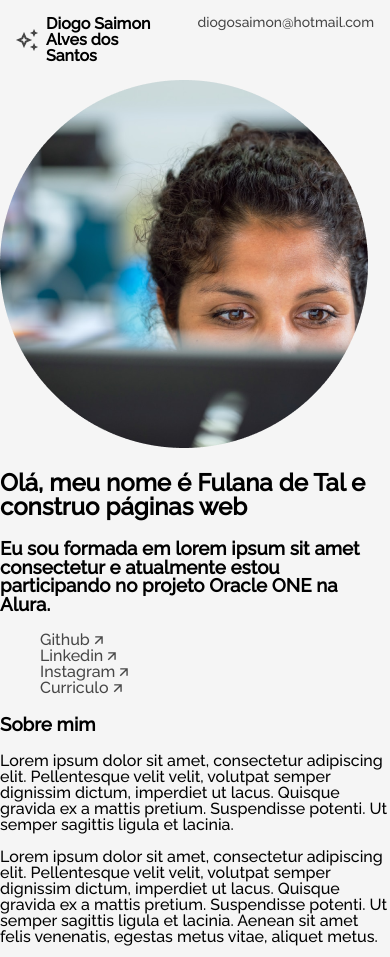
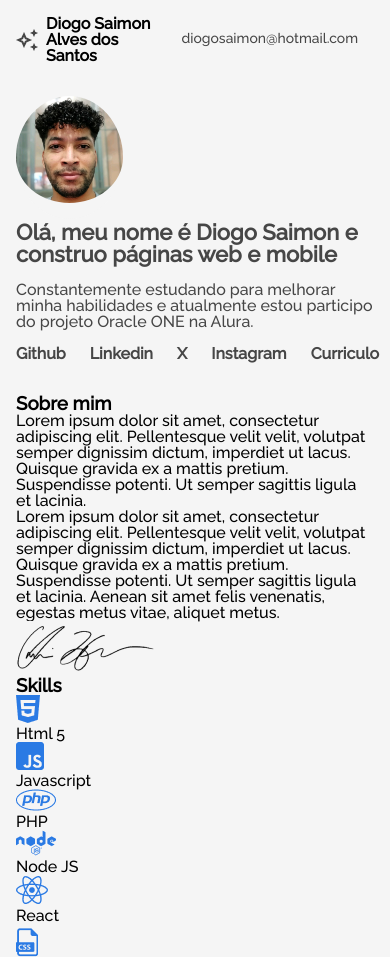
Before and after one commit to DiogoSaimon/challenge-portifolio, a plain HTML site: page index.html in a window 390 px wide. Shown: the top 957 px of the page. Drawn offline with Linux system fonts and the light colour scheme.

Commit message:
finalizado a seção apresentação e a funcionalidade de visualizar o currículo em pdf. Feito a responsidade

```diff
--- a/index.html
+++ b/index.html
@@ -43,17 +43,19 @@
         <!-- Sessão de Header/Title/Hero -->
         <section class="title">
             <div class="title__div">
-                <img class="title__profile" src="assets\profile.png">
+                <img class="title__profile" src="assets/my_photos/eu.jpg">
                 <div class="title__container" id="#sobremim">
-                    <h2 class="title__bio">Olá, meu nome é Fulana de Tal e construo páginas web</h2>
-                    <h3 class="title__subsection">Eu sou formada em lorem ipsum sit amet consectetur e atualmente estou
-                        participando no projeto Oracle ONE na Alura.</h3>
+                    <h2 class="title__bio">Olá, meu nome é Diogo Saimon e construo páginas web e mobile</h2>
+                    <h3 class="title__subsection">Constantemente estudando para melhorar minha habilidades e
+                        atualmente estou
+                        participo do projeto Oracle ONE na Alura.</h3>
                     <ul class="title__network">
                         <!-- Ponha os links de suas redes sociais favoritas -->
-                        <li class="title__network__item"><a href="">Github <img src="assets\arrow.png"> </a></li>
-                        <li class="title__network__item"><a href="">Linkedin <img src="assets\arrow.png"></a></li>
-                        <li class="title__network__item"><a href="">Instagram <img src="assets\arrow.png"></a></li>
-                        <li class="title__network__item"><a href="">Curriculo <img src="assets\arrow.png"></a></li>
+                        <li class="title__network__item"><a href="https://github.com/DiogoSaimon" target="_blank">Github <img src="assets\arrow.png" id="arrow"> </a></li>
+                        <li class="title__network__item"><a href="https://www.linkedin.com/in/diogo-saimon/" target="_blank">Linkedin <img src="assets\arrow.png" id="arrow"></a></li>
+                        <li class="title__network__item"><a href="https://x.com/DiogoSaimon" target="_blank">X <img src="assets\arrow.png" id="arrow"></a></li>
+                        <li class="title__network__item"><a href="https://www.instagram.com/diogosaimon/" target="_blank">Instagram <img src="assets\arrow.png" id="arrow"></a></li>
+                        <li class="title__network__item"><a href="my_curriculum_view.html" target="_blank">Curriculo <img src="assets\arrow.png" id="arrow"></a></li>
                     </ul>
                 </div>
             </div>
--- a/styles/menu.css
+++ b/styles/menu.css
@@ -1,8 +1,7 @@
 .menu {
     display: flex;
-    padding: 0 var(--size-horizontal-padding);
-    width: 100vw;
     justify-content: space-between;
+    padding-bottom: 2rem;
 }
 
 header {
@@ -27,7 +26,6 @@ header {
 nav {
     display: flex;
     flex-direction: row;
-    gap: var(--size-gap-section);
 }
 
 .menu__list {
@@ -38,7 +36,10 @@ nav {
 .menu__list__item {
     font-weight: var(--fontweight-medium);
     margin-left: var(--size-gap-section);
+    margin-top: 1rem;
     font-size: 1rem;
+    justify-content: center;
+    align-items: center;
 
 }
 
@@ -58,32 +59,22 @@ nav {
 }
 
 
-
 /*Tablet*/
-@media  screen and (max-width: 1024px){
-    header {
-        padding: 0px 2rem;
-    }
-
+@media screen and (max-width: 1024px) {
     .menu__list {
         display: none;
     }
 
     .menu__list__item__contato {
         font-weight: var(--fontweight-bold);
-        padding: 1rem;
         font-size: 1rem;
+        font-style: normal;
     }
-
 
 }
 
 /*Mobile*/
 @media screen and (max-width: 668px) {
-    header {
-        padding: 1rem;
-    }
-
     .menu__title {
         margin: 0;
     }
@@ -94,7 +85,6 @@ nav {
 
     .menu__list__item__contato {
         font-weight: var(--fontweight-regular);
-        padding: 1rem;
         font-size: 0.87rem;
     }
 }
--- /dev/null
+++ b/styles/presentation.css
@@ -0,0 +1,117 @@
+.title__div {
+    display: flex;
+    flex-direction: row-reverse;
+    justify-content: space-between;
+}
+
+.title__container{
+    display: flex;
+    flex-direction: column;
+    justify-content: center;
+}
+
+.title__profile {
+    height: 30%;
+    width: 30%;
+    border-radius: 50%;
+    object-fit: cover;
+}
+
+.title__bio{
+    font-size: 3.25rem;
+    line-height: auto;
+    font-weight: var(--fontweight-bold);
+    color: var(--cor-de-link);
+    padding-bottom: 1.5rem;
+}
+
+.title__subsection{
+    font-size: 1.37rem;
+    line-height: auto;
+    font-weight: var(--fontweight-regular);
+    color: var(--cor-de-link);
+    padding-bottom: 1.5rem;
+}
+
+.title__network{
+    display: flex;
+}
+
+.title__network__item{
+    padding-right: var(--size-gap-section);
+    font-size: 1rem;
+    font-weight: var(--fontweight-medium);
+    color: var(--cor-de-link);
+}
+
+.title__network__item:hover{
+    font-weight: var(--fontweight-bold);
+}
+
+/*Tablet*/
+@media screen and (max-width: 1024px) {
+
+    .title__div{
+        padding-bottom: 3rem;
+    }
+
+    .title__profile {
+        height: 30%;
+        width: 30%;
+    }
+
+    .title__bio{
+        font-size: 1.5rem;
+        padding-bottom: .5rem;
+    }
+
+    .title__subsection{
+        font-size: 1.2rem;
+        padding-bottom: 1rem;
+    }
+
+    .title__network__item{
+        padding-right: 1.5rem;
+        font-size: 1rem;
+        font-weight: var(--fontweight-bold);
+    }
+
+    #arrow{
+        display: none;
+    }
+
+}
+
+/*Mobile*/
+@media screen and (max-width: 668px) {
+
+    .title__div{
+        display: block;
+        padding-bottom: 2rem;
+    }
+
+    .title__profile {
+        height: 30%;
+        width: 30%;
+        padding-bottom: 1rem;
+    }
+
+    .title__bio{
+        font-size: 1.37rem;
+        padding-bottom: 1rem;
+    }
+
+    .title__subsection{
+        font-size: 1rem;
+        padding-bottom: 1rem;
+    }
+
+    .title__network__item{
+        padding-right: 1.5rem;
+        font-size: 1rem;
+    }
+
+    #arrow{
+        display: none;
+    }
+}
--- a/styles/style.css
+++ b/styles/style.css
@@ -1,15 +1,27 @@
 @import url('menu.css');
+@import url('presentation.css');
 
-:root{
+
+* {
+    box-sizing: border-box;
+    background-color: var(--cor-de-fundo);
+    font-family: 'Raleway';
+    margin: 0;
+    padding: 0;
+    line-height: 1;
+}
+
+:root {
     /* Colors */
     --cor-de-fundo: #F5F5F5;
     --cor-de-link: #464646;
     --cor-de-botao-azul: #2A7AE4;
+    --cor-preto: #000;
 
 
     /* Sizes */
     --size-gap-section: 2rem;
-   --size-horizontal-padding: 9.5rem
+    --size-horizontal-padding: 9.5rem;
 
     /* FontWeights */
     --fontweight-regular: 400;
@@ -17,20 +29,18 @@
     --fontweight-bold: 700;
 }
 
-body {
-    box-sizing: border-box;
-    background-color: var(--cor-de-fundo) ;
-    font-family: 'Raleway';
-    margin: 0;
-    padding: 0;
-    line-height: 1;
+.all {
+    padding: 0 var(--size-horizontal-padding);
+    width: 100vw;
 }
 
-ol, ul,li {
+ol,
+ul,
+li {
     list-style: none;
 }
 
-a{
+a {
     text-decoration: none;
     color: var(--cor-de-link);
 }
@@ -49,44 +59,44 @@ Link da documentação oficial!
 https://en.bem.info/methodology/quick-start/*/
 
 
-/*Sessão Title*/
+/*Sessão About*/
 
-section.title{
+section.about {}
+
+/*Sessão Hobbies*/
+
+section.hobbies {}
+
+/* Experiência Acadêmica*/
+
+section.academic {}
+
+/* experiência*/
+
+section.experience {}
+
+/*Contato*/
+
+section.formcontato {}
+
+/*footer*/
+
+section.footer {}
+
+
+/*Tablet*/
+@media screen and (max-width: 1024px) {
+    .all {
+        padding: 1rem 2rem 0 2rem;
+        width: 100vw;
+    }
 
 }
 
-/*Sessão About*/
-
-section.about{
-
+/*Mobile*/
+@media screen and (max-width: 668px) {
+    .all {
+        padding: 1rem 1rem 0 1rem;
+        width: 100vw;
     }
-
-/*Sessão Hobbies*/
-
-section.hobbies{
-
 }
-
-/* Experiência Acadêmica*/
-
-section.academic{
-
-}
-
-/* experiência*/
-
-section.experience{
-
-}
-
-/*Contato*/
-
-section.formcontato{
-
-}
-
-/*footer*/
-
-section.footer{
-
-}
```
Also changed, not shown: my_curriculum_view.html (added, +17 -0 lines), assets/my_photos/eu.jpg (added), assets/profile.png (deleted), 1 other file. Lines whose indentation alone changed are shown as unchanged.
